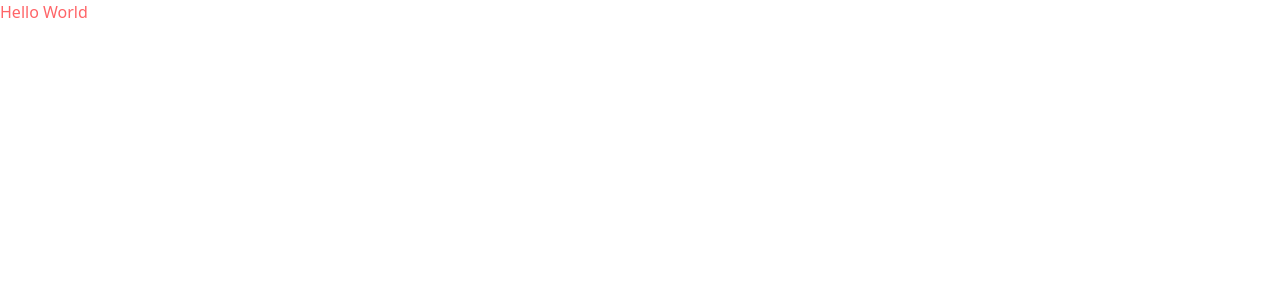
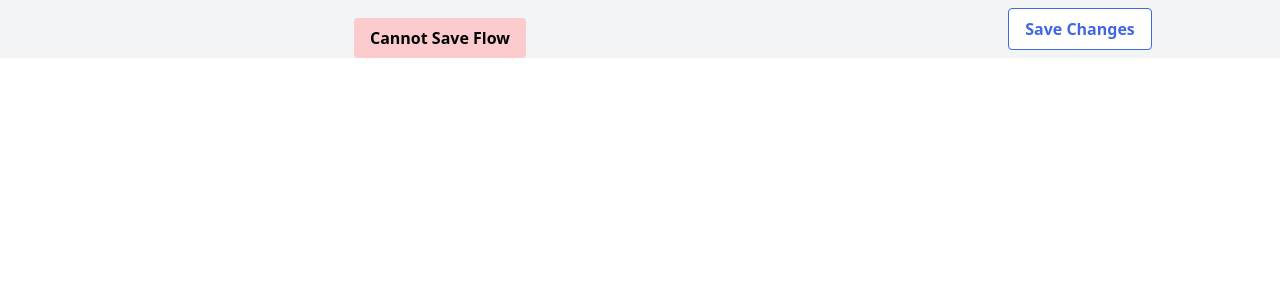
Before and after one commit to rahulp81/chatbot-flow-builder, a React (Vite) app: page / in a window 1280 px wide. Shown: the top 300 px of the page. Built offline with nearby package versions, Linux system fonts and the light colour scheme.

Commit message:
ADD : Header Section UI and further conigurations

```diff
--- a/package.json
+++ b/package.json
@@ -17,6 +17,7 @@
   },
   "devDependencies": {
     "@eslint/js": "^9.30.1",
+    "@types/node": "^24.0.13",
     "@types/react": "^19.1.8",
     "@types/react-dom": "^19.1.6",
     "@vitejs/plugin-react": "^4.6.0",
--- a/src/App.tsx
+++ b/src/App.tsx
@@ -1,11 +1,10 @@
 import './App.css'
+import FlowBuilder from './components/FlowBuilder'
 
 function App() {
 
   return (
-    <div className='text-red-400'>
-      Hello World
-    </div>
+    <FlowBuilder/>
   )
 }
 
--- /dev/null
+++ b/src/components/FlowBuilder.tsx
@@ -0,0 +1,10 @@
+import HeaderSection from "@/components/HeaderSection";
+
+export default function FlowBuilder() {
+  return (
+    <div>
+        <HeaderSection/>
+
+    </div>
+  )
+}
--- /dev/null
+++ b/src/components/HeaderSection.tsx
@@ -0,0 +1,18 @@
+export default function Header() {
+  return (
+    <div className="bg-gray-100  flex">
+      {/* Error Message / Validation Continer */}
+      <div className="grow flex justify-center items-end">
+        <button className="bg-[#fbcbcd] font-bold rounded py-2 px-4">
+          Cannot Save Flow
+        </button>
+      </div>
+
+      <div className="ml-auto w-[400px] flex justify-center">
+        <button className="bg-white border-primary mx-auto my-2 font-bold text-primary rounded border py-2 px-4">
+          Save Changes
+        </button>
+      </div>
+    </div>
+  )
+}
--- a/src/index.css
+++ b/src/index.css
@@ -1 +1,6 @@
 @import "tailwindcss";
+
+@theme{
+    --color-primary : #4167e3;
+    --color-secondary : '#b3f0e4',
+}
--- a/tsconfig.json
+++ b/tsconfig.json
@@ -8,7 +8,11 @@
       "strict": true,
       "esModuleInterop": true,
       "skipLibCheck": true,
-      "forceConsistentCasingInFileNames": true
+      "forceConsistentCasingInFileNames": true,
+      "baseUrl": ".",
+      "paths": {
+        "@/*": ["src/*"]
+      }
     },
     "include": ["src"]
 }
--- a/vite.config.ts
+++ b/vite.config.ts
@@ -1,8 +1,14 @@
 import { defineConfig } from 'vite'
 import react from '@vitejs/plugin-react'
 import tailwindcss from '@tailwindcss/vite'
+import path from 'path'
 
 // https://vite.dev/config/
 export default defineConfig({
   plugins: [react(),tailwindcss()],
+  resolve: {
+    alias: {
+      '@': path.resolve(__dirname, './src'),
+    },
+  },
 })
```
